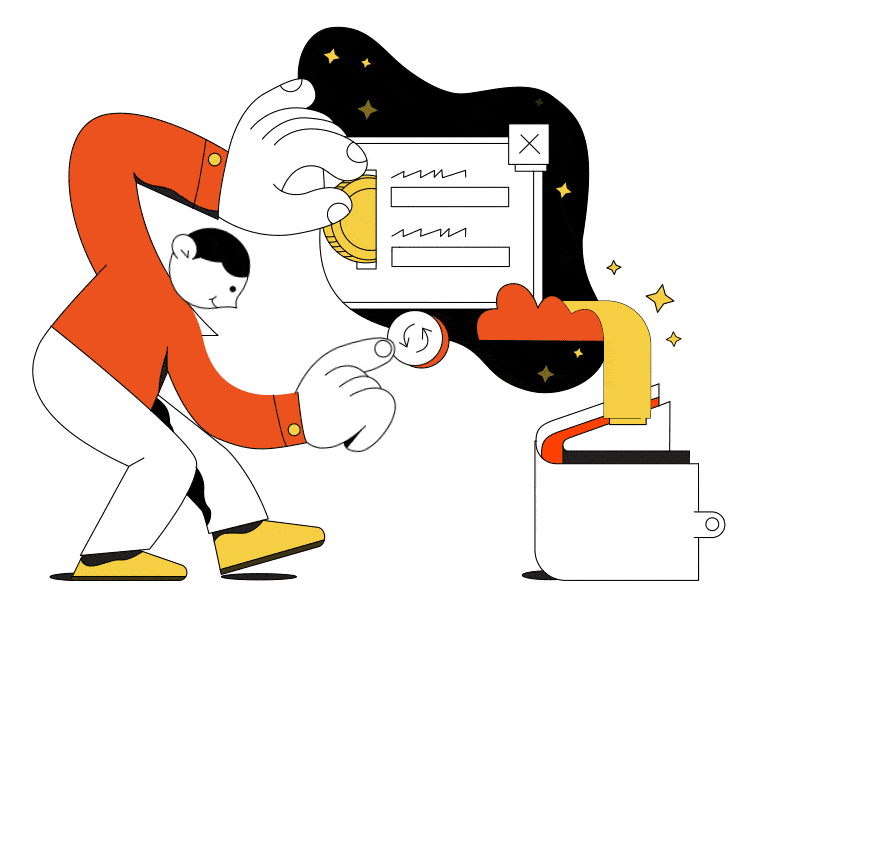
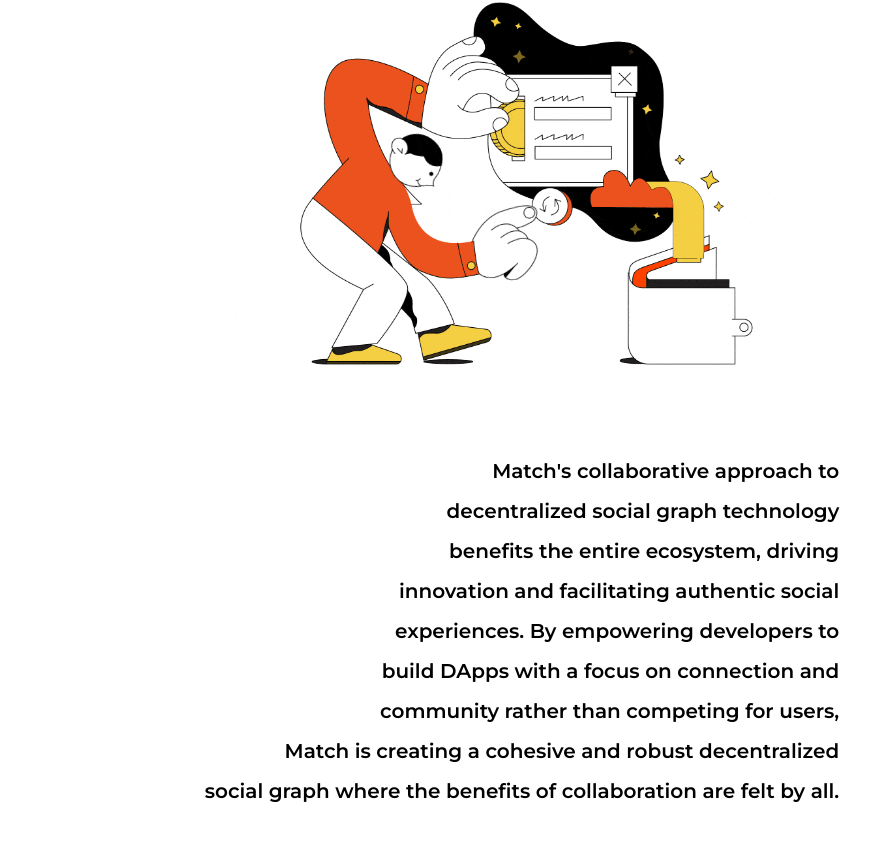
Before and after one commit to DevOlagboye/mathchain-react, a React (Create React App) app: page / in a window 1280 px wide. Shown: the part 3723-4564 px from the top of the page, without its empty margins (88-959 px from the left). Before the commit the page ends 4384 px from the top, so only its background shows below. Built offline with nearby package versions, Linux system fonts and the light colour scheme.

Commit message:
Started styling  the Non Zero  Component

```diff
--- a/src/Components/NonZero/NonZero.css
+++ b/src/Components/NonZero/NonZero.css
@@ -1,5 +1,30 @@
 .non-zero-container {
   padding: 20px 60px 0px 0px;
+}
+
+.non-zero-details {
+  display: flex;
+  justify-content: center;
+  flex-wrap: wrap;
+  align-items: center;
+}
+
+.non-zero-text > h5 {
+  text-align: right;
+  font-family: "Montserrat", sans-serif;
+  font-weight: 600;
+  font-size: 20px;
+  line-height: 40px;
+}
+
+.non-zero-gif > img {
+  width: 400px;
+}
+
+@media (min-width: 992px) {
+  .non-zero-gif > img {
+    width: 600px;
+  }
 }
 
 .non-zero-text > h3 {
@@ -26,4 +51,11 @@
   .non-zero-text > h3 {
     font-size: 30px;
   }
+  .non-zero-gif > img {
+    width: 300px;
+  }
+  .non-zero-text > h5 {
+    line-height: 20px;
+    font-size: 17px;
+  }
 }
--- a/src/Components/NonZero/NonZero.jsx
+++ b/src/Components/NonZero/NonZero.jsx
@@ -17,6 +17,19 @@ const NonZero = () => {
         <div className="non-zero-gif">
           <img src={nonZeroGif} alt="" />
         </div>
+        <div className="non-zero-text">
+          <h5>
+            Match's collaborative approach to <br />
+            decentralized social graph technology <br /> benefits the entire
+            ecosystem, driving <br />
+            innovation and facilitating authentic social <br />
+            experiences. By empowering developers to
+            <br /> build DApps with a focus on connection and <br />
+            community rather than competing for users,
+            <br /> Match is creating a cohesive and robust decentralized <br />
+            social graph where the benefits of collaboration are felt by all.
+          </h5>
+        </div>
       </div>
     </div>
   );
```
